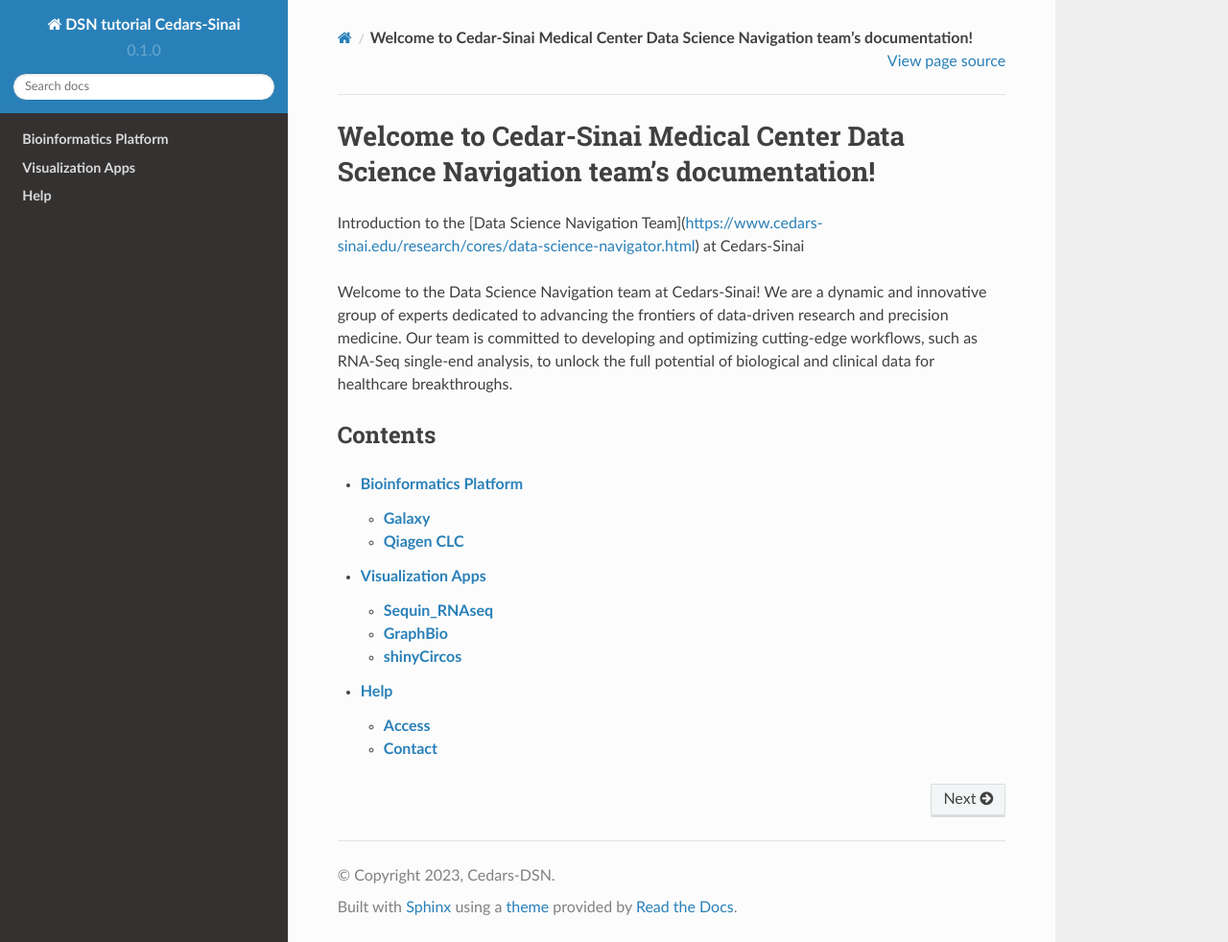
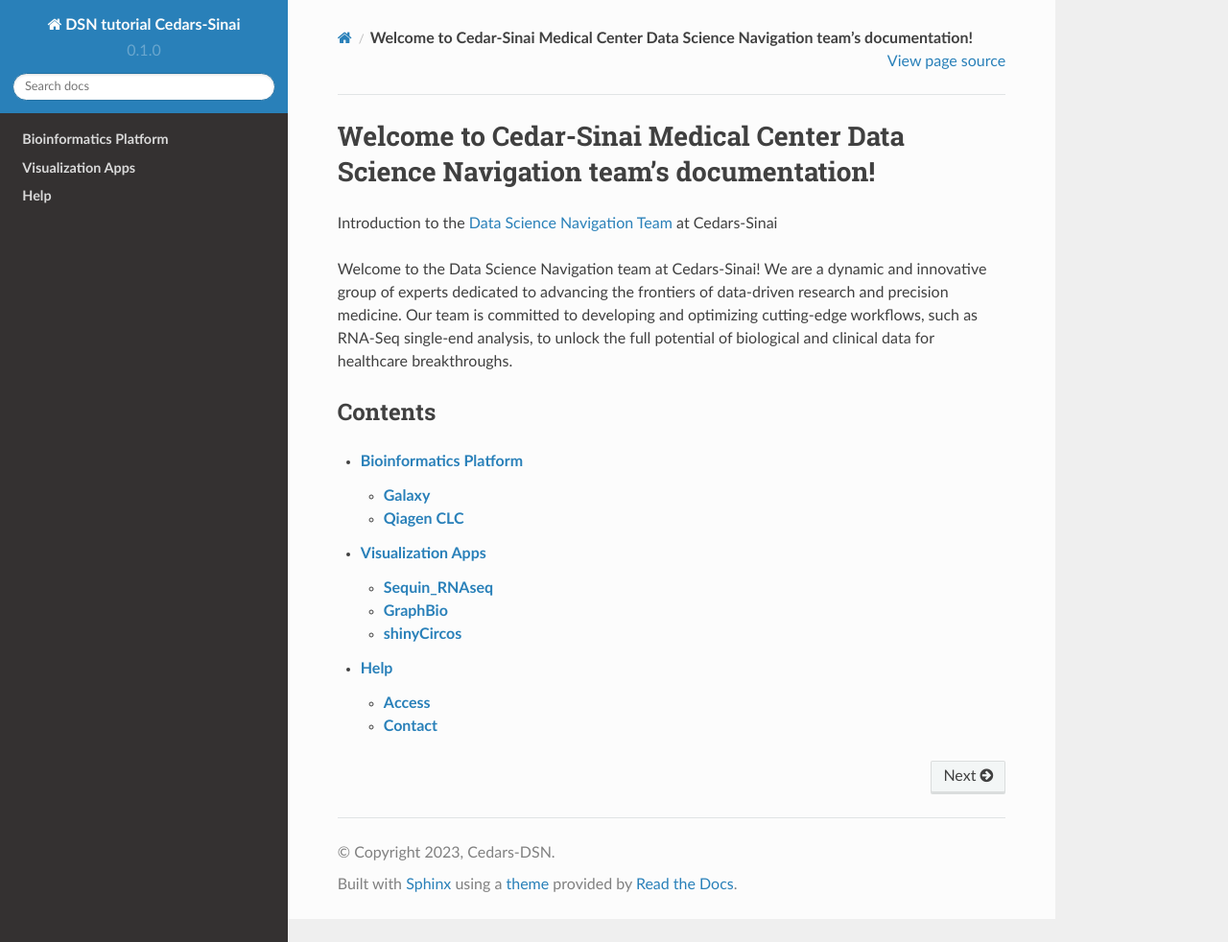
Before and after one commit to CedarsDSN/DSN_tutorial_page, a Sphinx documentation site: the page built from docs/index.rst, in a window 1280 px wide and 982 px high. Shown: the whole window at 96% size. Built offline with Sphinx 7.4.7 and the Read the Docs theme 2.0.0, drawn with Linux system fonts in a browser that asks for light colours; pages that are not in the unit, such as notebooks, are missing from menus.

Commit message:
Update index.rst

```diff
--- a/docs/index.rst
+++ b/docs/index.rst
@@ -1,7 +1,7 @@
 **Welcome to Cedar-Sinai Medical Center Data Science Navigation team’s documentation!**
 ======================================================================================
 
-Introduction to the [Data Science Navigation Team](https://www.cedars-sinai.edu/research/cores/data-science-navigator.html) at Cedars-Sinai
+Introduction to the `Data Science Navigation Team <https://www.cedars-sinai.edu/research/cores/data-science-navigator.html>`_ at Cedars-Sinai
 
 Welcome to the Data Science Navigation team at Cedars-Sinai! We are a dynamic and innovative group of experts dedicated to advancing the frontiers of data-driven research and precision medicine. Our team is committed to developing and optimizing cutting-edge workflows, such as RNA-Seq single-end analysis, to unlock the full potential of biological and clinical data for healthcare breakthroughs.
 
```
